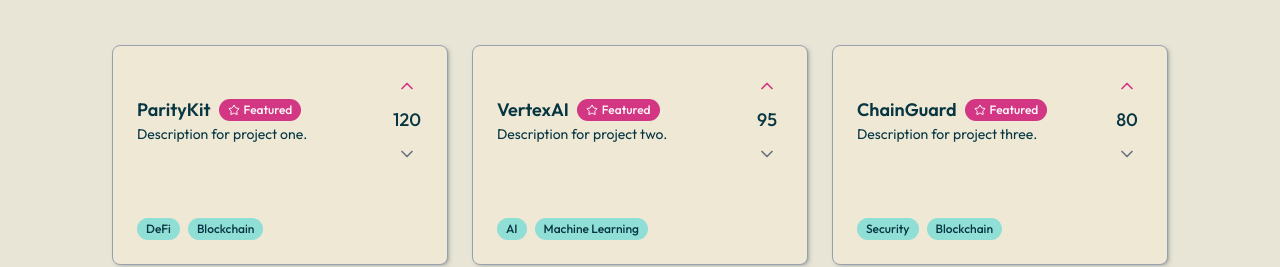
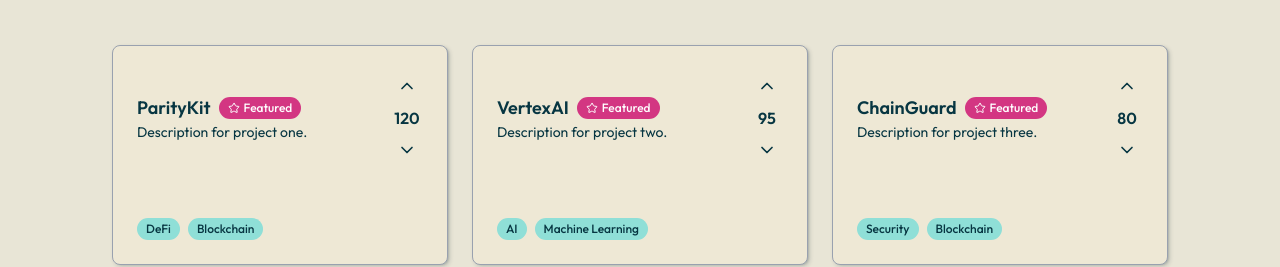
Before and after one commit to bijaya-dev07/Vertex, a Next.js app in the folder vertex/: page / in a window 1280 px wide. Shown: the part 908-1175 px from the top of the page. Built offline with nearby package versions, Linux system fonts and the light colour scheme.

Commit message:
feat: update ProductCard voting buttons and display vote count

```diff
--- a/vertex/components/products/product-cards.tsx
+++ b/vertex/components/products/product-cards.tsx
@@ -20,6 +20,7 @@ interface product {
 }
 
 export default function ProductCard({ product }: { product: product }) {
+  const hasVoted = false; // Replace with actual voting
   return (
     <Link href={`/products/${product.id}`}>
       <Card className="group card-hover hover:bg-primary-foreground/10 border-solid border-gray-400 min-h-55 mb-20">
@@ -45,15 +46,17 @@ export default function ProductCard({ product }: { product: product }) {
               <Button
                 variant="ghost"
                 size="icon-sm"
-                className="h-8 w-8 text-primary hover:bg-primary/20"
+                className={`h-8 w-8 hover:bg-primary/20 ${hasVoted ? "text-primary" : "text-foreground"}`}
               >
                 <ChevronUpIcon className="size-5" />
               </Button>
-              <span className="font-medium text-lg">{product.votes}</span>
+              <span className="font-sm font-semibold transition-colors text-foreground">
+                {product.votes}
+              </span>
               <Button
                 variant="ghost"
                 size="icon-sm"
-                className="h-8 w-8 text-gray-500 hover:bg-gray-500/20"
+                className={`h-8 w-8 hover:bg-primary/20 ${hasVoted ? "text-primary" : "text-foreground"}`}
               >
                 <ChevronUpIcon className="size-5 rotate-180" />
               </Button>
```
